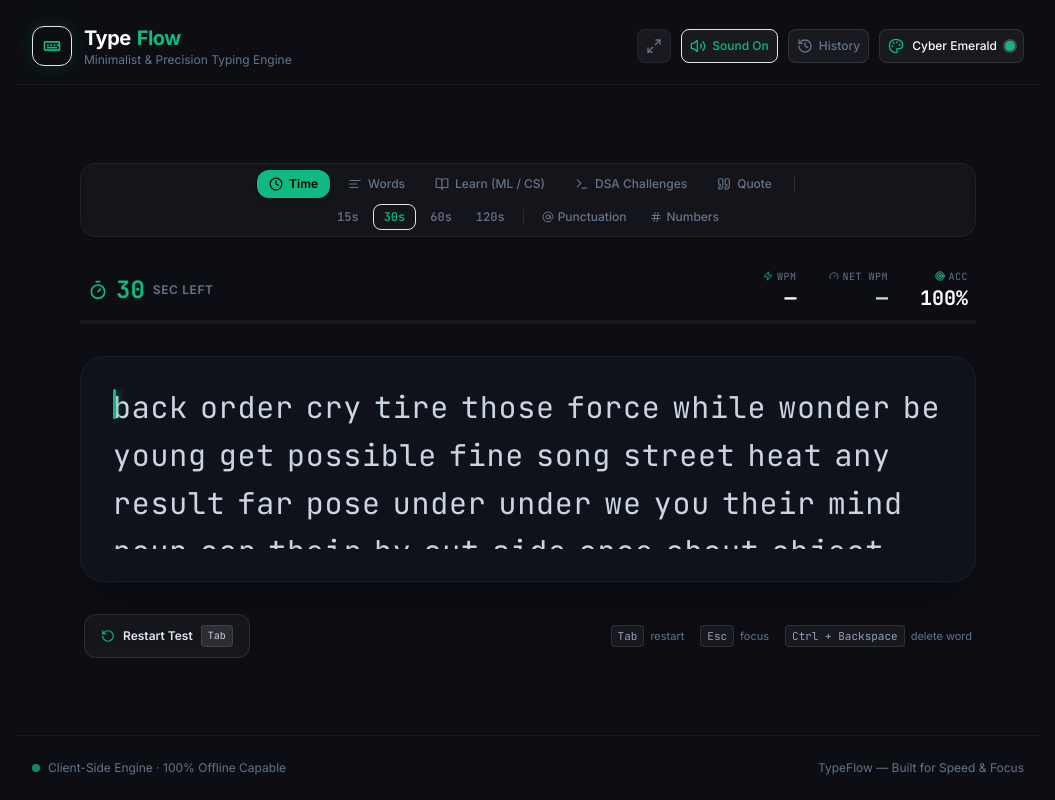
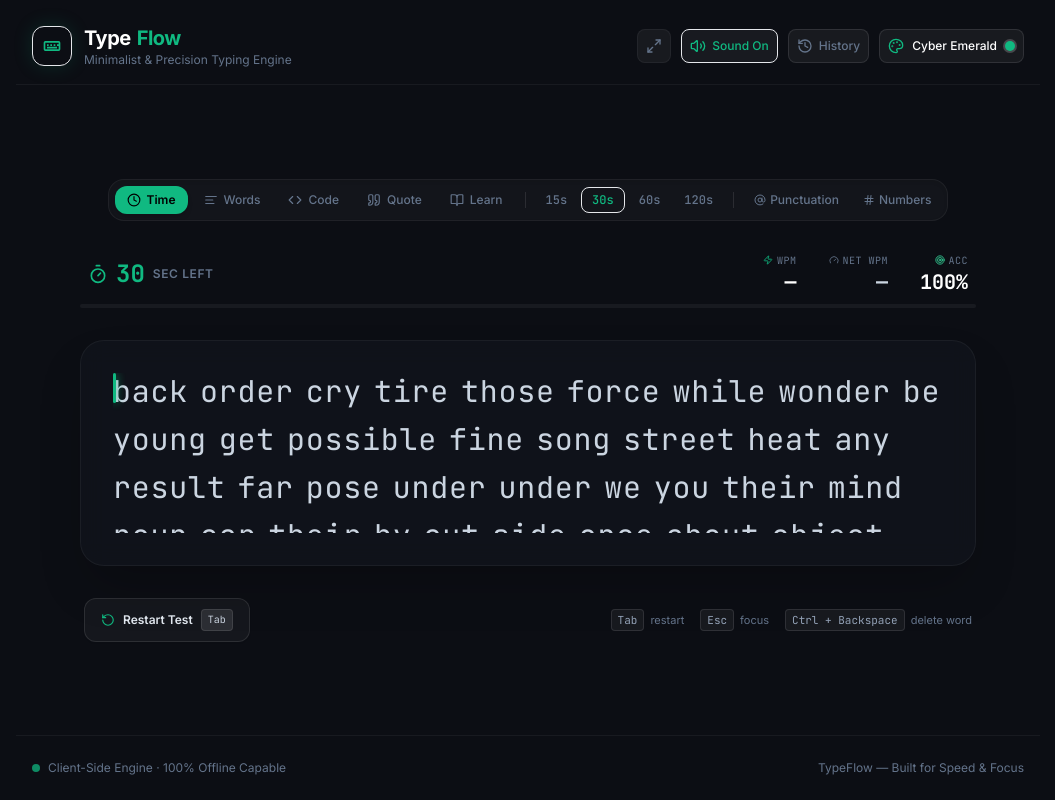
Before and after one commit to Santhosh939s/TypeFlow, a React (Vite) app: page / in a window 1280 px wide. Shown: the whole page, without its empty margins (112-1167 px from the left). Built offline with nearby package versions, Linux system fonts and the light colour scheme.

Commit message:
style: restore sleek single-row mode selector and integrate Code/DSA/Learn tabs

```diff
--- a/src/components/ModeSelector.tsx
+++ b/src/components/ModeSelector.tsx
@@ -1,8 +1,6 @@
 import React from 'react';
-import { Clock, AlignLeft, BookOpen, Terminal, Quote as QuoteIcon, Hash, AtSign } from 'lucide-react';
-import { TimeDuration, WordCountOption, LearnCategory, DsaLanguage, TestSettings } from '../types';
-import { LEARN_CONCEPTS } from '../constants/learnConcepts';
-import { DSA_CHALLENGES } from '../constants/dsaChallenges';
+import { Clock, AlignLeft, Code, Quote as QuoteIcon, BookOpen, Hash, AtSign } from 'lucide-react';
+import { TimeDuration, WordCountOption, CodeLanguage, LearnCategory, TestSettings } from '../types';
 
 interface ModeSelectorProps {
   settings: TestSettings;
@@ -17,33 +15,28 @@
 }) => {
   const timeDurations: TimeDuration[] = [15, 30, 60, 120];
   const wordCounts: WordCountOption[] = [10, 25, 50, 100];
+  const codeLanguages: { id: CodeLanguage; label: string }[] = [
+    { id: 'javascript', label: 'JS' },
+    { id: 'typescript', label: 'TS' },
+    { id: 'python', label: 'Python' },
+    { id: 'html_css', label: 'HTML/CSS' },
+  ];
 
   const learnCategories: { id: LearnCategory; label: string }[] = [
     { id: 'all', label: 'All' },
-    { id: 'machine_learning', label: 'ML / AI' },
-    { id: 'system_design', label: 'System Design' },
-    { id: 'cs_core', label: 'CS Core' },
+    { id: 'machine_learning', label: 'ML' },
+    { id: 'system_design', label: 'Design' },
+    { id: 'cs_core', label: 'CS' },
     { id: 'web_dev', label: 'Web' },
   ];
 
-  const dsaLanguages: { id: DsaLanguage; label: string }[] = [
-    { id: 'python', label: 'Python' },
-    { id: 'javascript', label: 'JavaScript' },
-    { id: 'typescript', label: 'TypeScript' },
-    { id: 'cpp', label: 'C++' },
-    { id: 'java', label: 'Java' },
-  ];
-
-  // Filtered concepts based on category
-  const filteredConcepts = settings.learnCategory === 'all'
-    ? LEARN_CONCEPTS
-    : LEARN_CONCEPTS.filter(c => c.category === settings.learnCategory);
+  const isCodeActive = settings.mode === 'code' || settings.mode === 'dsa';
 
   return (
-    <div className={`w-full max-w-4xl mx-auto flex flex-col items-center justify-center gap-2.5 transition-opacity duration-300 ${disabled ? 'opacity-40 pointer-events-none' : 'opacity-100'}`}>
-      {/* Top Primary Modes Bar */}
-      <div className="flex flex-wrap items-center justify-center gap-1.5 p-1.5 rounded-2xl bg-white/[0.03] border border-white/5 shadow-inner">
-        {/* Time */}
+    <div className={`w-full max-w-4xl mx-auto flex items-center justify-center transition-opacity duration-300 ${disabled ? 'opacity-40 pointer-events-none' : 'opacity-100'}`}>
+      <div className="flex items-center justify-center gap-1.5 p-1.5 rounded-2xl bg-white/[0.03] border border-white/5 shadow-inner flex-nowrap overflow-x-auto max-w-full">
+        {/* Modes */}
+        <div className="flex items-center gap-1 flex-shrink-0">
           <button
             onClick={() => onUpdateSettings({ mode: 'time' })}
             className={`flex items-center gap-1.5 px-3 py-1.5 rounded-xl text-xs font-medium transition-all ${
@@ -56,7 +49,6 @@
             <span>Time</span>
           </button>
 
-        {/* Words */}
           <button
             onClick={() => onUpdateSettings({ mode: 'words' })}
             className={`flex items-center gap-1.5 px-3 py-1.5 rounded-xl text-xs font-medium transition-all ${
@@ -69,33 +61,18 @@
             <span>Words</span>
           </button>
 
-        {/* Learn Definitions (ML, System Design, CS) */}
           <button
-          onClick={() => onUpdateSettings({ mode: 'learn' })}
+            onClick={() => onUpdateSettings({ mode: 'code' })}
             className={`flex items-center gap-1.5 px-3 py-1.5 rounded-xl text-xs font-medium transition-all ${
-            settings.mode === 'learn'
+              isCodeActive
                 ? 'bg-theme-main text-black font-semibold shadow-md'
                 : 'text-theme-sub hover:text-white hover:bg-white/5'
             }`}
           >
-          <BookOpen size={14} />
-          <span>Learn (ML / CS)</span>
+            <Code size={14} />
+            <span>Code</span>
           </button>
 
-        {/* DSA Coding Challenges */}
-        <button
-          onClick={() => onUpdateSettings({ mode: 'dsa' })}
-          className={`flex items-center gap-1.5 px-3 py-1.5 rounded-xl text-xs font-medium transition-all ${
-            settings.mode === 'dsa'
-              ? 'bg-theme-main text-black font-semibold shadow-md'
-              : 'text-theme-sub hover:text-white hover:bg-white/5'
-          }`}
-        >
-          <Terminal size={14} />
-          <span>DSA Challenges</span>
-        </button>
-
-        {/* Quotes */}
           <button
             onClick={() => onUpdateSettings({ mode: 'quotes' })}
             className={`flex items-center gap-1.5 px-3 py-1.5 rounded-xl text-xs font-medium transition-all ${
@@ -108,11 +85,24 @@
             <span>Quote</span>
           </button>
 
-        {/* Modifiers for Time & Words */}
-        {(settings.mode === 'time' || settings.mode === 'words') && (
-          <>
-            <div className="w-[1px] h-4 bg-white/10 mx-1 hidden sm:block" />
-            <div className="flex items-center gap-1">
+          <button
+            onClick={() => onUpdateSettings({ mode: 'learn' })}
+            className={`flex items-center gap-1.5 px-3 py-1.5 rounded-xl text-xs font-medium transition-all ${
+              settings.mode === 'learn'
+                ? 'bg-theme-main text-black font-semibold shadow-md'
+                : 'text-theme-sub hover:text-white hover:bg-white/5'
+            }`}
+          >
+            <BookOpen size={14} />
+            <span>Learn</span>
+          </button>
+        </div>
+
+        {/* Divider */}
+        <div className="w-[1px] h-4 bg-white/10 mx-1 flex-shrink-0" />
+
+        {/* Sub options based on active mode */}
+        <div className="flex items-center gap-1 flex-shrink-0">
           {settings.mode === 'time' && (
             <div className="flex items-center gap-1">
               {timeDurations.map((duration) => (
@@ -149,8 +139,58 @@
             </div>
           )}
 
-              <div className="w-[1px] h-4 bg-white/10 mx-1 hidden sm:block" />
+          {isCodeActive && (
+            <div className="flex items-center gap-1">
+              {codeLanguages.map((lang) => (
+                <button
+                  key={lang.id}
+                  onClick={() => onUpdateSettings({ mode: 'code', codeLanguage: lang.id })}
+                  className={`px-2.5 py-1 rounded-lg text-xs font-medium transition-all ${
+                    settings.mode === 'code' && settings.codeLanguage === lang.id
+                      ? 'text-theme-main bg-theme-main/10 border border-theme-main/30'
+                      : 'text-theme-sub hover:text-white hover:bg-white/5'
+                  }`}
+                >
+                  {lang.label}
+                </button>
+              ))}
+              <button
+                onClick={() => onUpdateSettings({ mode: 'dsa' })}
+                className={`px-2.5 py-1 rounded-lg text-xs font-medium transition-all ${
+                  settings.mode === 'dsa'
+                    ? 'text-theme-main bg-theme-main/10 border border-theme-main/30'
+                    : 'text-theme-sub hover:text-white hover:bg-white/5'
+                }`}
+              >
+                DSA
+              </button>
+            </div>
+          )}
 
+          {settings.mode === 'learn' && (
+            <div className="flex items-center gap-1">
+              {learnCategories.map((cat) => (
+                <button
+                  key={cat.id}
+                  onClick={() => onUpdateSettings({ learnCategory: cat.id })}
+                  className={`px-2.5 py-1 rounded-lg text-xs font-medium transition-all ${
+                    settings.learnCategory === cat.id
+                      ? 'text-theme-main bg-theme-main/10 border border-theme-main/30'
+                      : 'text-theme-sub hover:text-white hover:bg-white/5'
+                  }`}
+                >
+                  {cat.label}
+                </button>
+              ))}
+            </div>
+          )}
+        </div>
+
+        {/* Modifiers (Punctuation & Numbers) for time/words modes */}
+        {(settings.mode === 'time' || settings.mode === 'words') && (
+          <>
+            <div className="w-[1px] h-4 bg-white/10 mx-1 flex-shrink-0" />
+            <div className="flex items-center gap-1 flex-shrink-0">
               <button
                 onClick={() => onUpdateSettings({ includePunctuation: !settings.includePunctuation })}
                 title="Toggle Punctuation"
@@ -180,91 +220,6 @@
           </>
         )}
       </div>
-
-      {/* Sub-options for Learn Mode */}
-      {settings.mode === 'learn' && (
-        <div className="flex flex-wrap items-center justify-center gap-2 p-1.5 rounded-2xl bg-white/[0.02] border border-white/5 text-xs animate-in fade-in duration-200">
-          {/* Category Filter Pills */}
-          <div className="flex items-center gap-1">
-            {learnCategories.map((cat) => (
-              <button
-                key={cat.id}
-                onClick={() => onUpdateSettings({
-                  learnCategory: cat.id,
-                  selectedLearnId: cat.id === 'all'
-                    ? LEARN_CONCEPTS[0].id
-                    : LEARN_CONCEPTS.find(c => c.category === cat.id)?.id || LEARN_CONCEPTS[0].id,
-                })}
-                className={`px-2.5 py-1 rounded-lg text-xs font-medium transition-all ${
-                  settings.learnCategory === cat.id
-                    ? 'text-theme-main bg-theme-main/15 border border-theme-main/30 font-semibold'
-                    : 'text-theme-sub hover:text-white hover:bg-white/5'
-                }`}
-              >
-                {cat.label}
-              </button>
-            ))}
-          </div>
-
-          <div className="w-[1px] h-4 bg-white/10 mx-1 hidden sm:block" />
-
-          {/* Direct Concept Selector Dropdown */}
-          <div className="flex items-center gap-1.5">
-            <span className="text-[11px] text-theme-sub">Concept:</span>
-            <select
-              value={settings.selectedLearnId || filteredConcepts[0]?.id}
-              onChange={(e) => onUpdateSettings({ selectedLearnId: e.target.value })}
-              className="bg-[#141822] text-white text-xs border border-white/10 rounded-lg px-2.5 py-1 outline-none focus:border-theme-main/50"
-            >
-              {filteredConcepts.map((item) => (
-                <option key={item.id} value={item.id}>
-                  {item.term} ({item.categoryLabel})
-                </option>
-              ))}
-            </select>
-          </div>
-        </div>
-      )}
-
-      {/* Sub-options for DSA Challenges Mode */}
-      {settings.mode === 'dsa' && (
-        <div className="flex flex-wrap items-center justify-center gap-2 p-1.5 rounded-2xl bg-white/[0.02] border border-white/5 text-xs animate-in fade-in duration-200">
-          {/* Problem Selector Dropdown */}
-          <div className="flex items-center gap-1.5">
-            <span className="text-[11px] text-theme-sub">Algorithm:</span>
-            <select
-              value={settings.selectedDsaId || DSA_CHALLENGES[0].id}
-              onChange={(e) => onUpdateSettings({ selectedDsaId: e.target.value })}
-              className="bg-[#141822] text-white text-xs border border-white/10 rounded-lg px-2.5 py-1 outline-none focus:border-theme-main/50 font-medium"
-            >
-              {DSA_CHALLENGES.map((challenge) => (
-                <option key={challenge.id} value={challenge.id}>
-                  {challenge.title} [{challenge.difficulty}]
-                </option>
-              ))}
-            </select>
-          </div>
-
-          <div className="w-[1px] h-4 bg-white/10 mx-1 hidden sm:block" />
-
-          {/* Language Selector Pills */}
-          <div className="flex items-center gap-1">
-            {dsaLanguages.map((lang) => (
-              <button
-                key={lang.id}
-                onClick={() => onUpdateSettings({ dsaLanguage: lang.id })}
-                className={`px-2.5 py-1 rounded-lg text-xs font-mono font-medium transition-all ${
-                  (settings.dsaLanguage || 'python') === lang.id
-                    ? 'text-theme-main bg-theme-main/15 border border-theme-main/30 font-semibold'
-                    : 'text-theme-sub hover:text-white hover:bg-white/5'
-                }`}
-              >
-                {lang.label}
-              </button>
-            ))}
-          </div>
-        </div>
-      )}
     </div>
   );
 };
```
Lines whose indentation alone changed are shown as unchanged.
